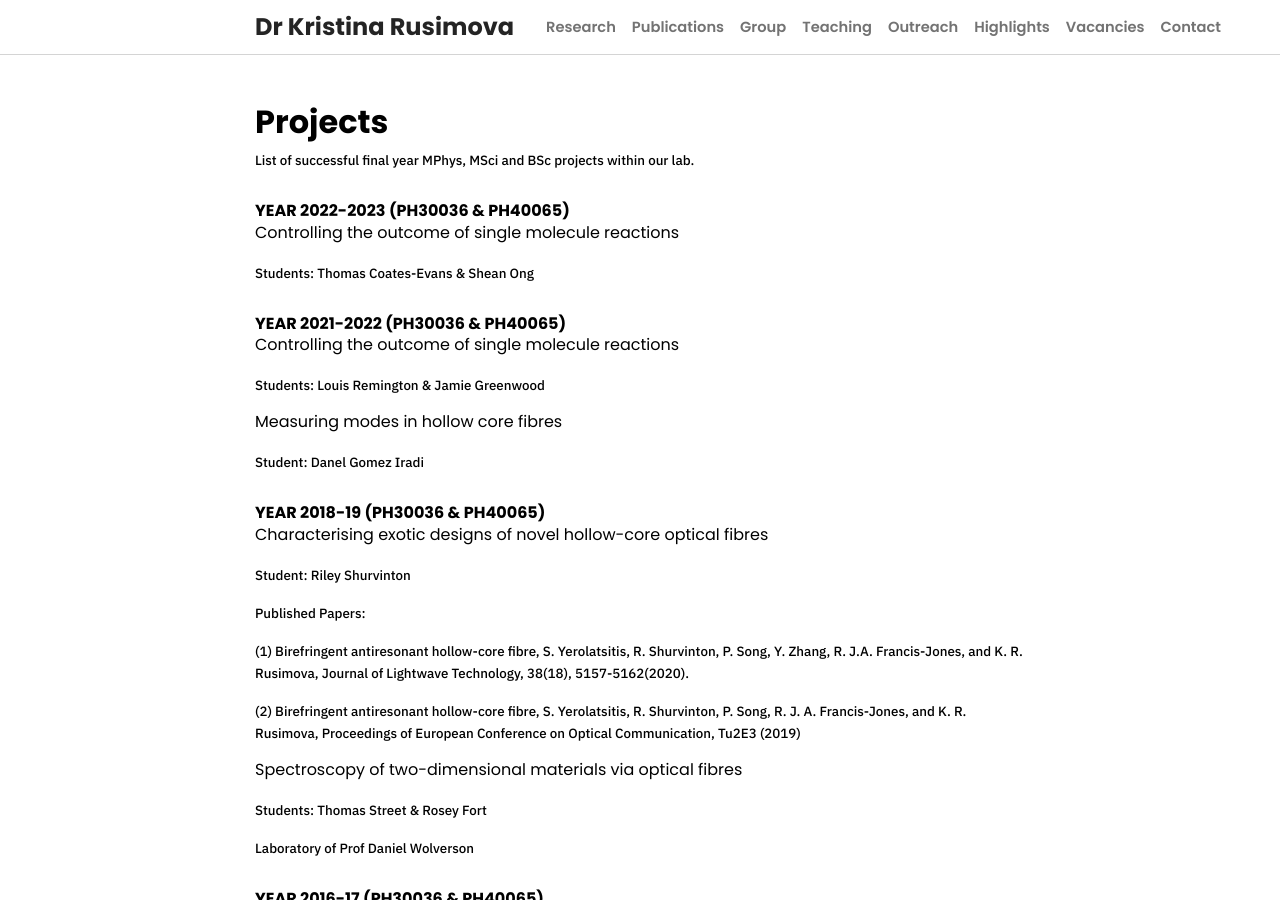
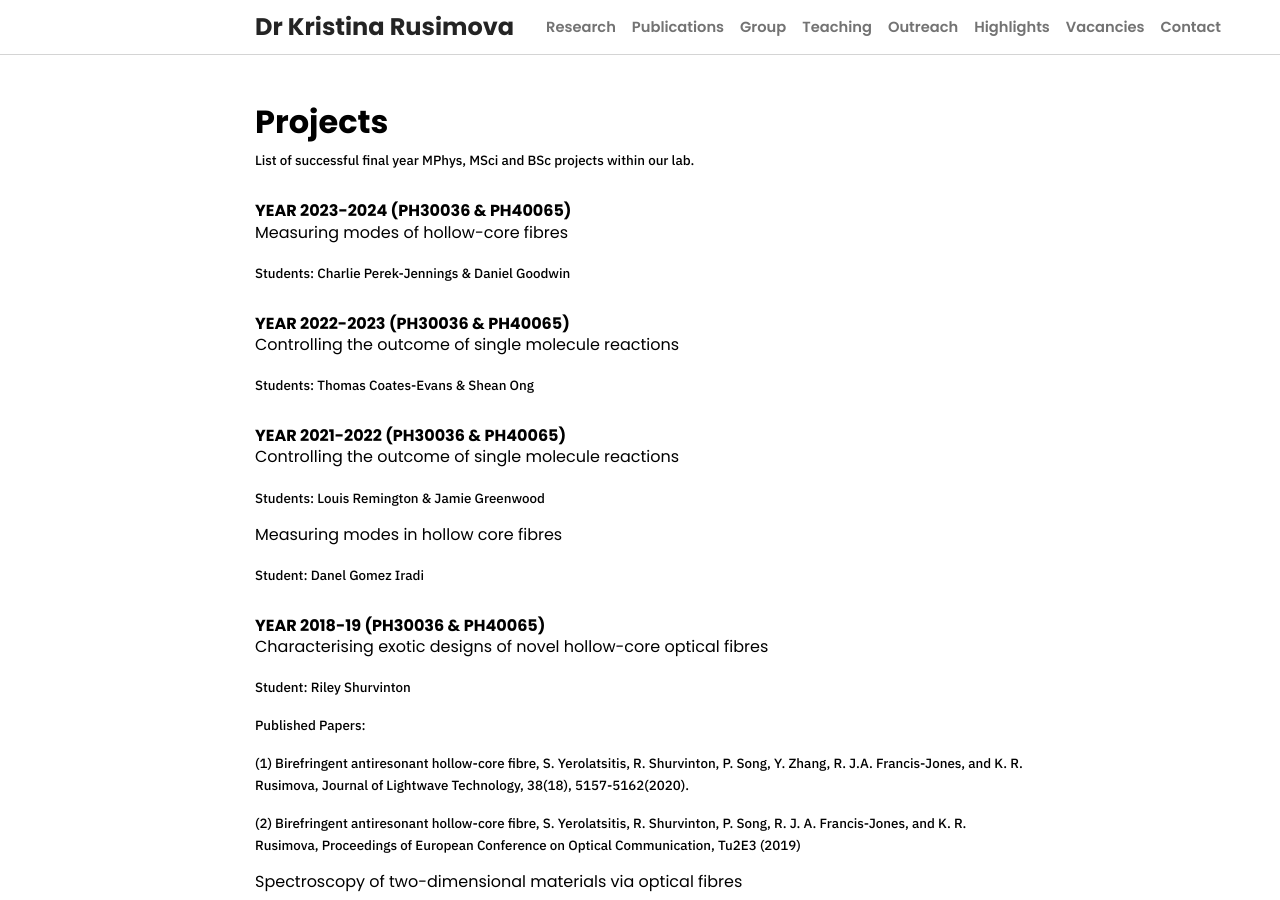
Before and after one commit to kristinarusimova/kristinarusimova.github.io, a Jekyll site: the page built from _teaching/mphys.md, in a window 1280 px wide and 900 px high. Built offline with Jekyll 4.4.1, drawn with Linux system fonts in a browser that asks for light colours; nearby versions of some CDN libraries; a style sheet for code colours, icons or effects is not loaded.

Commit message:
Update mphys.md

```diff
--- a/_teaching/mphys.md
+++ b/_teaching/mphys.md
@@ -6,6 +6,14 @@ description: >
 location: University of Bath
 years: 2014-
 ---
+
+### YEAR 2023-2024 (PH30036 & PH40065)
+
+#### Measuring modes of hollow-core fibres
+
+**Students: Charlie Perek-Jennings & Daniel Goodwin**
+
+
 ### YEAR 2022-2023 (PH30036 & PH40065)
 
 #### Controlling the outcome of single molecule reactions
```
